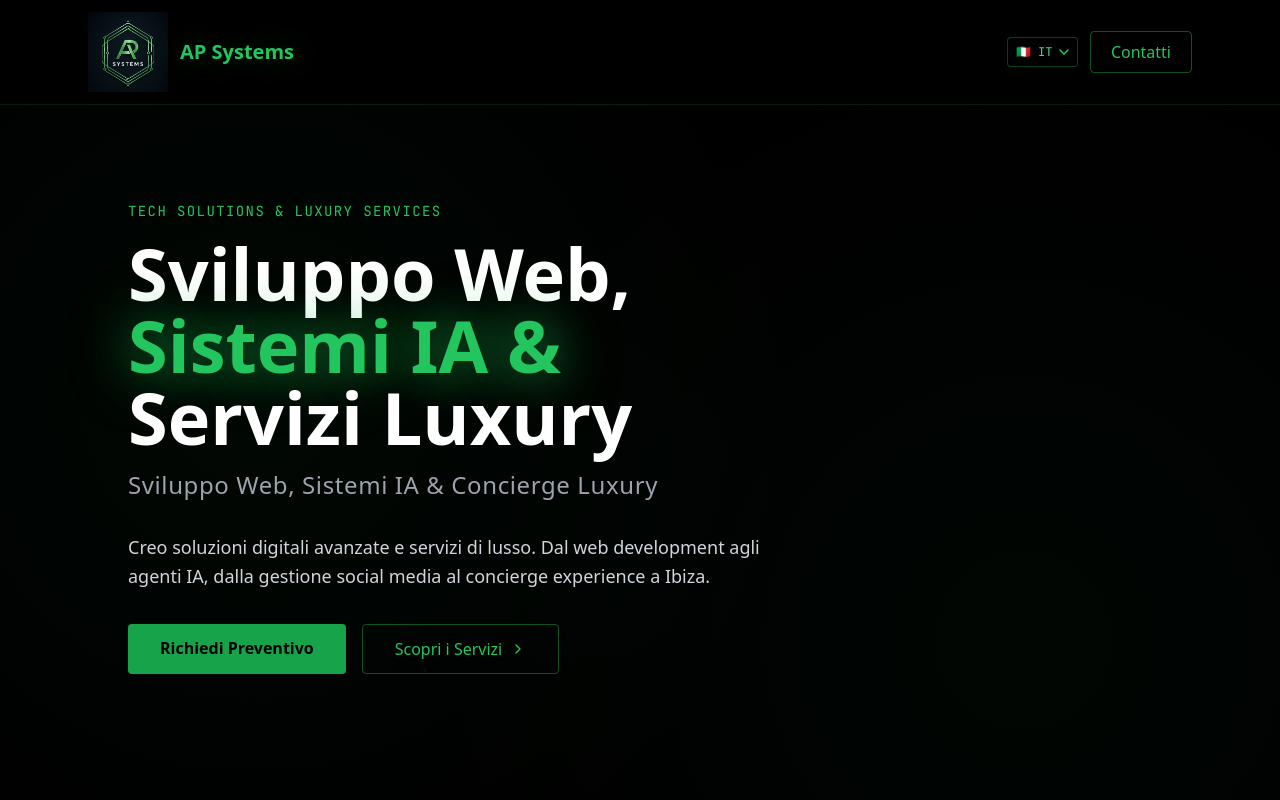
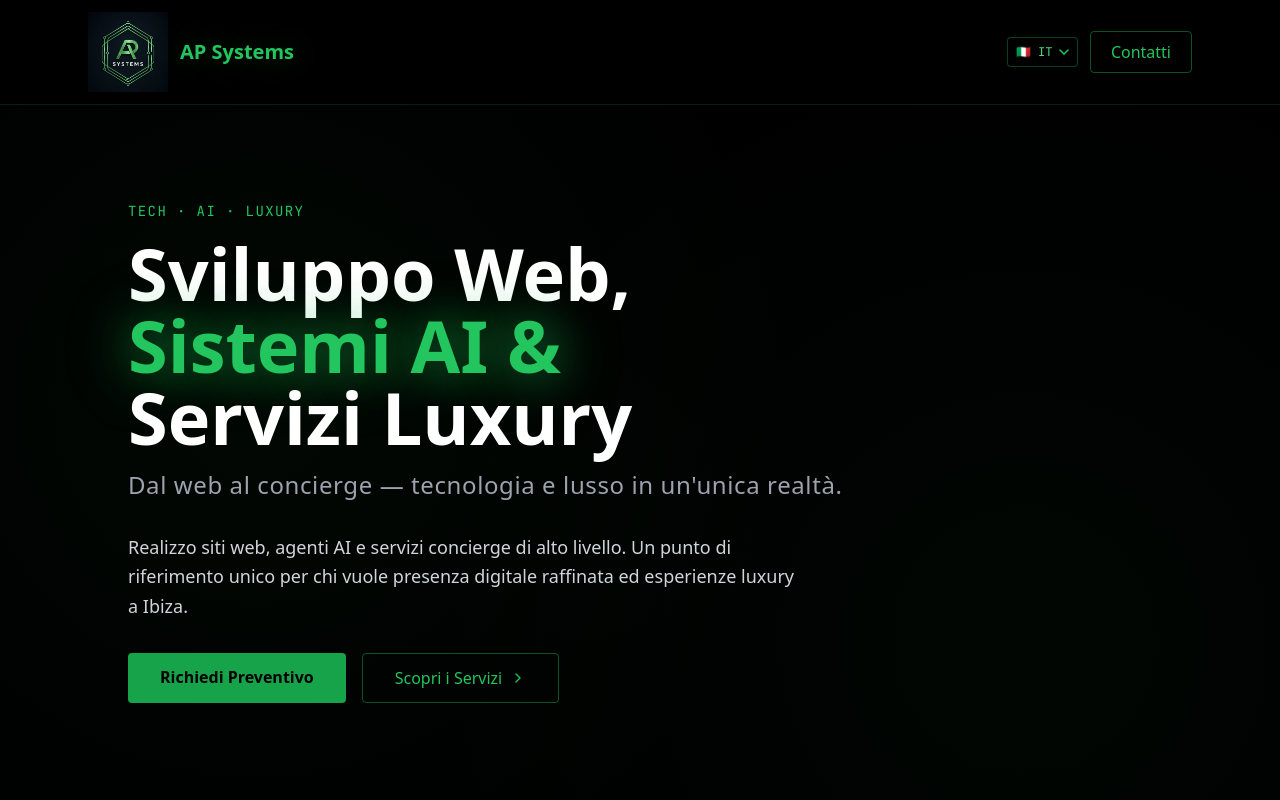
Before and after one commit to alepunzi2895-alt/alessandropunzi_systems, a Next.js app: page / in a window 1280 px wide. Shown: the top 800 px of the page. Built offline with nearby package versions, Linux system fonts and the light colour scheme.

Commit message:
copy: update hero tag/h1/subtitle/body across IT EN ES, IA→AI
Co-Authored-By: Claude Sonnet 4.6 <noreply@anthropic.com>

```diff
--- a/portfolio-landing-pro.tsx
+++ b/portfolio-landing-pro.tsx
@@ -9,10 +9,10 @@ const translations = {
   it: {
     nav: { contact: 'Contatti' },
     hero: {
-      tag: 'Tech Solutions & Luxury Services',
-      h1: ['Sviluppo Web,', 'Sistemi IA &', 'Servizi Luxury'],
-      subtitle: 'Sviluppo Web, Sistemi IA & Concierge Luxury',
-      body: 'Creo soluzioni digitali avanzate e servizi di lusso. Dal web development agli agenti IA, dalla gestione social media al concierge experience a Ibiza.',
+      tag: 'TECH · AI · LUXURY',
+      h1: ['Sviluppo Web,', 'Sistemi AI &', 'Servizi Luxury'],
+      subtitle: 'Dal web al concierge — tecnologia e lusso in un\'unica realtà.',
+      body: 'Realizzo siti web, agenti AI e servizi concierge di alto livello. Un punto di riferimento unico per chi vuole presenza digitale raffinata ed esperienze luxury a Ibiza.',
       cta1: 'Richiedi Preventivo',
       cta2: 'Scopri i Servizi',
     },
@@ -31,7 +31,7 @@ const translations = {
         },
         {
           id: 'ia',
-          title: 'Sistemi IA & Agenti',
+          title: 'Sistemi AI & Agenti',
           description: 'Agenti autonomi specializzati, automazione intelligente e ChatBot avanzati.',
           details: [
             'Agenti autonomi su misura per il tuo business',
@@ -72,7 +72,7 @@ const translations = {
       phonePlaceholder: 'Inserisci il numero',
       service: 'Servizio di interesse',
       servicePlaceholder: 'Seleziona un servizio',
-      serviceOptions: ['Web Development', 'Sistemi IA & Agenti', 'Social Media & Canva', 'Concierge Luxury'],
+      serviceOptions: ['Web Development', 'Sistemi AI & Agenti', 'Social Media & Canva', 'Concierge Luxury'],
       budget: 'Budget orientativo',
       budgetPlaceholder: 'Seleziona una fascia',
       message: 'Descrivi il tuo progetto',
@@ -89,10 +89,10 @@ const translations = {
   en: {
     nav: { contact: 'Contact' },
     hero: {
-      tag: 'Tech Solutions & Luxury Services',
+      tag: 'TECH · AI · LUXURY',
       h1: ['Web Development,', 'AI Systems &', 'Luxury Services'],
-      subtitle: 'Web Development, AI Systems & Luxury Concierge',
-      body: 'I build advanced digital solutions and luxury services. From web development to AI agents, from social media management to concierge experiences in Ibiza.',
+      subtitle: 'From web to concierge — technology and luxury in one unique reality.',
+      body: 'I build high-end websites, AI agents and concierge services. A single reference point for those who want a refined digital presence and luxury experiences in Ibiza.',
       cta1: 'Request a Quote',
       cta2: 'Explore Services',
     },
@@ -169,10 +169,10 @@ const translations = {
   es: {
     nav: { contact: 'Contacto' },
     hero: {
-      tag: 'Tech Solutions & Luxury Services',
-      h1: ['Desarrollo Web,', 'Sistemas IA &', 'Servicios Luxury'],
-      subtitle: 'Desarrollo Web, Sistemas IA & Concierge Luxury',
-      body: 'Creo soluciones digitales avanzadas y servicios de lujo. Desde desarrollo web hasta agentes IA, desde gestión de redes sociales hasta experiencias concierge en Ibiza.',
+      tag: 'TECH · AI · LUXURY',
+      h1: ['Desarrollo Web,', 'Sistemas AI &', 'Servicios Luxury'],
+      subtitle: 'Del web al concierge — tecnología y lujo en una única realidad.',
+      body: 'Creo sitios web de alto nivel, agentes AI y servicios concierge exclusivos. Un punto de referencia único para quienes quieren presencia digital refinada y experiencias luxury en Ibiza.',
       cta1: 'Solicitar Presupuesto',
       cta2: 'Ver Servicios',
     },
```
